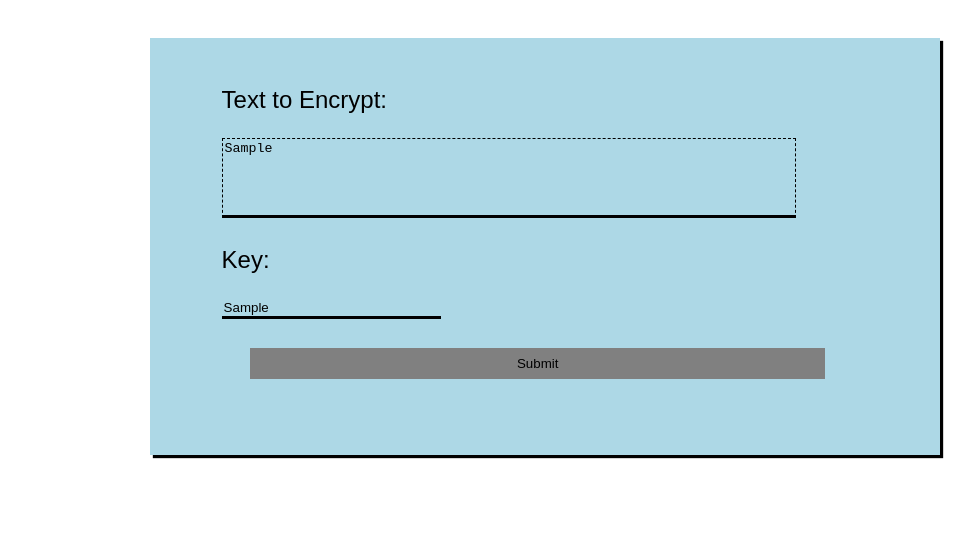
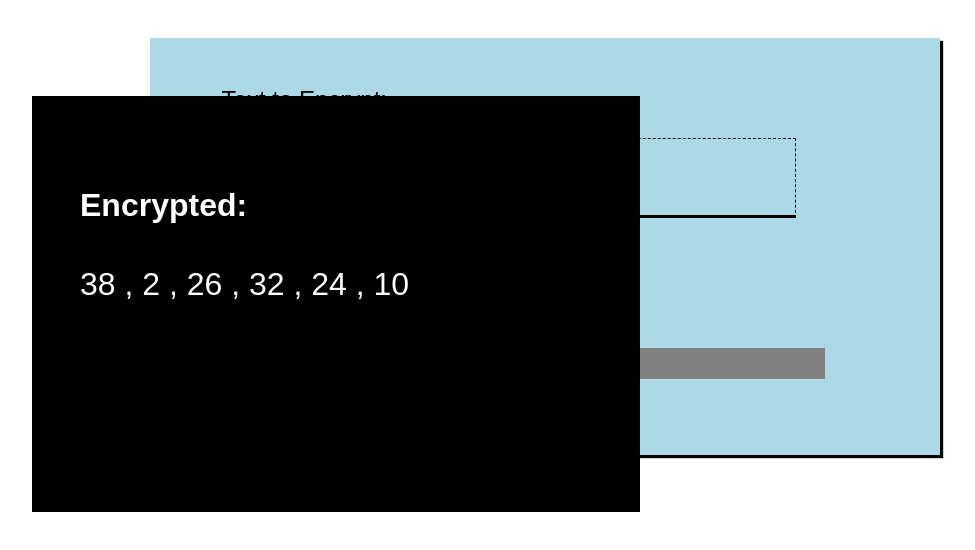
Before and after one commit to iuri-pdista/Vigenere-Cypher-Encrypter, a plain HTML site: page index.html in a window 1280 px wide. Both pictures are taken after typing "Sample", "Sample" into the empty fields and a click on the button "Submit". Shown: the whole page, without its empty margins (48-1023 px from the left). Drawn offline with Linux system fonts and the light colour scheme.

Commit message:
Add the print feature :tada:

```diff
--- a/index.html
+++ b/index.html
@@ -31,6 +31,13 @@
 			</ul>
 		</form>
 	</section>
+	<div id="encDiv" class="Encrypted">
+		<p>
+			<h4>Encrypted:</h4>
+		</p>
+		<div id="EncryptedDiv">
+		</div>
+	</div>
 	<script src="./script.js" type="text/javascript">
 	</script>
 </body>
--- a/script.js
+++ b/script.js
@@ -2,6 +2,7 @@ document.getElementById("mainForm").addEventListener("submit", event => {
         event.preventDefault();
         keySetter();
         UncryptedSetter();
+        textPrinter();
     }
 );
 
@@ -65,5 +66,12 @@ function UncryptedSetter() {
         }
         final_enrypted += FINAL_ENCRYPTED[i];
     }
+    Encrypt.encrypted = final_enrypted;
     alert(final_enrypted);
 }
+textPrinter = () =>{
+    let encryptedTextDiv = document.getElementById("EncryptedDiv");
+    let encryptedDiv = document.getElementById("encDiv")
+    encryptedTextDiv.innerHTML = Encrypt.encrypted;
+    encryptedDiv.style.visibility = "visible";
+}
--- a/style.css
+++ b/style.css
@@ -1,3 +1,6 @@
+section{
+    z-index: -2;
+}
 .Form{
     border: 5px;
     background-color: lightblue;
@@ -69,3 +72,18 @@
     background-color: gray;
     outline-width: 0px;
 }
+.Encrypted{
+    visibility: hidden;
+    padding: 3rem;
+    font-family: Arial, Helvetica, sans-serif;
+    position: fixed;
+    font-size: 2rem;
+    top: 6rem;
+    left: 5rem;
+    height: 20rem;
+    background-color: black;
+    color: white;
+    border: 1px black;
+    width: 40%;
+    box-shadow: 100 100 100 black;
+}
```
